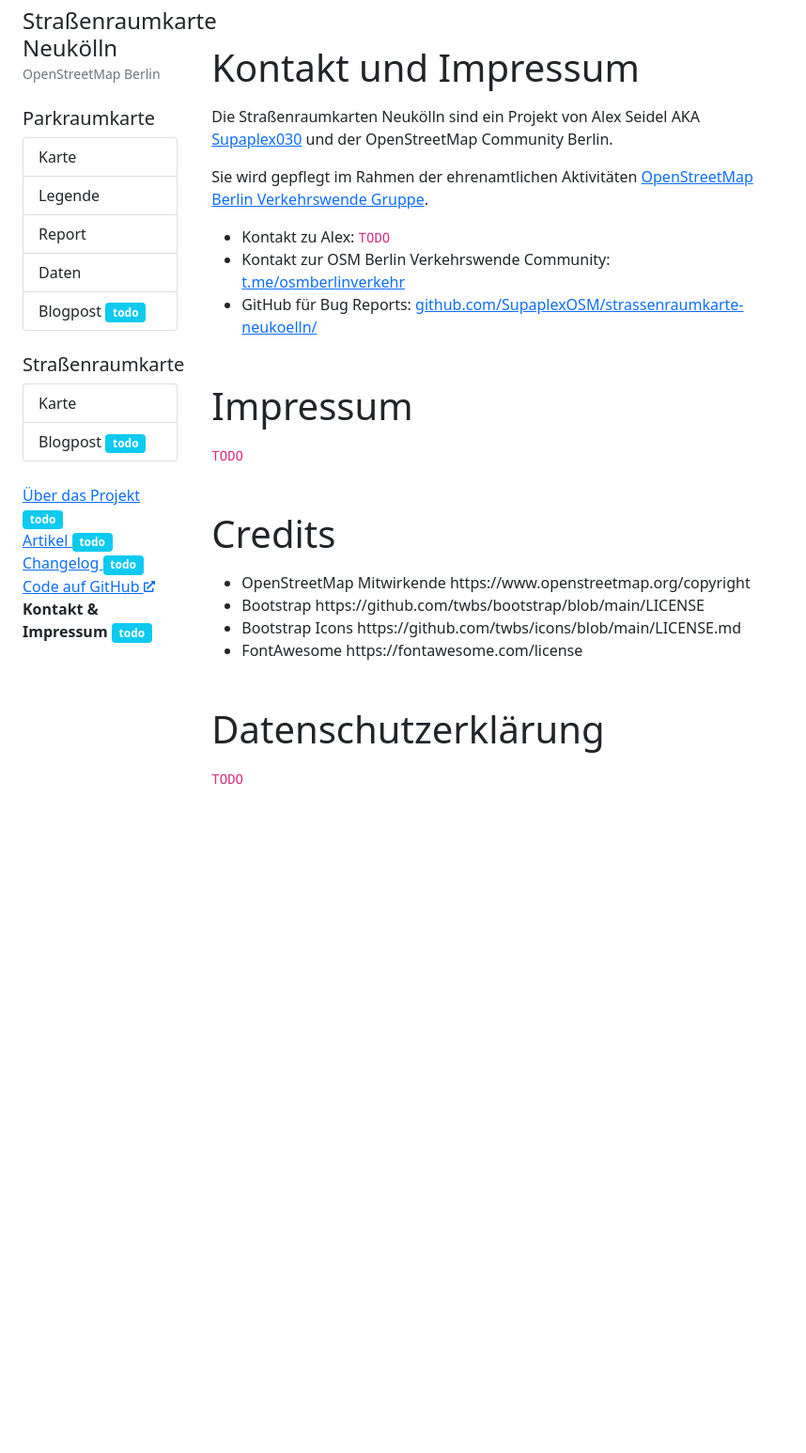
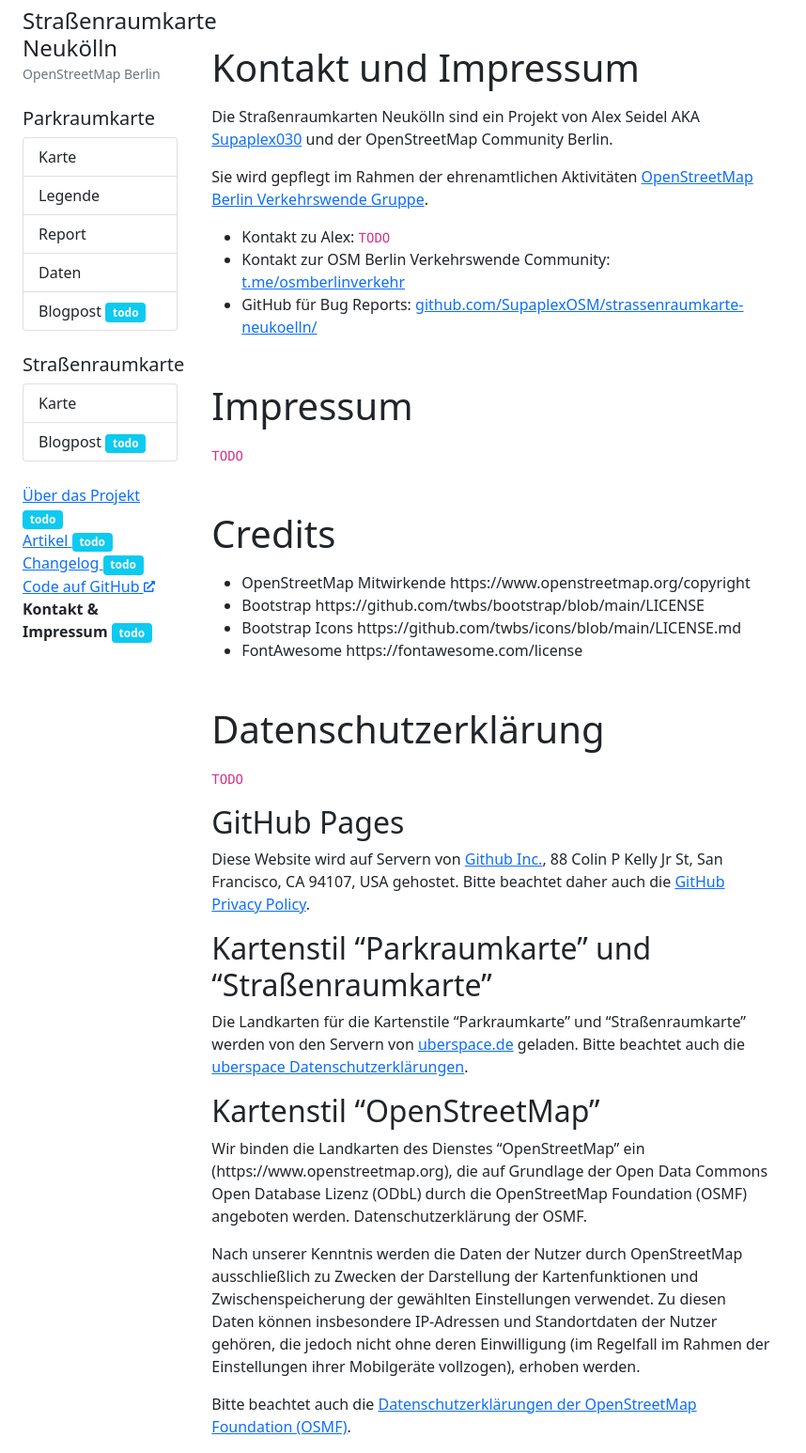
Before and after one commit to osmberlin/strassenraumkarte-neukoelln, a Jekyll site: the page built from contact.md, in a window 1280 px wide. Shown: the whole page at 94% size, without its empty margins (0-858 px from the left). Built offline with Jekyll 4.4.1, drawn with Linux system fonts in a browser that asks for light colours; before the commit the page ends 900 px from its top, so only the background shows below that.

Commit message:
Add some privacy chapters

````diff
--- a/contact.md
+++ b/contact.md
@@ -32,3 +32,19 @@ Sie wird gepflegt im Rahmen der ehrenamtlichen Aktivitäten [OpenStreetMap Berli
 {: class='mb-3 mt-5' }
 
 ```TODO```
+
+## GitHub Pages
+
+Diese Website wird auf Servern von [Github Inc.](https://www.github.com/), 88 Colin P Kelly Jr St, San Francisco, CA 94107, USA gehostet. Bitte beachtet daher auch die [GitHub Privacy Policy](https://help.github.com/articles/github-privacy-statement/).
+
+## Kartenstil "Parkraumkarte" und "Straßenraumkarte"
+
+Die Landkarten für die Kartenstile "Parkraumkarte" und "Straßenraumkarte" werden von den Servern von [uberspace.de](https://uberspace.de/de/about/imprint/) geladen. Bitte beachtet auch die [uberspace Datenschutzerklärungen](https://uberspace.de/de/about/privacy/).
+
+## Kartenstil "OpenStreetMap"
+
+Wir binden die Landkarten des Dienstes “OpenStreetMap” ein (https://www.openstreetmap.org), die auf Grundlage der Open Data Commons Open Database Lizenz (ODbL) durch die OpenStreetMap Foundation (OSMF) angeboten werden. Datenschutzerklärung der OSMF.
+
+Nach unserer Kenntnis werden die Daten der Nutzer durch OpenStreetMap ausschließlich zu Zwecken der Darstellung der Kartenfunktionen und Zwischenspeicherung der gewählten Einstellungen verwendet. Zu diesen Daten können insbesondere IP-Adressen und Standortdaten der Nutzer gehören, die jedoch nicht ohne deren Einwilligung (im Regelfall im Rahmen der Einstellungen ihrer Mobilgeräte vollzogen), erhoben werden.
+
+Bitte beachtet auch die [Datenschutzerklärungen der OpenStreetMap Foundation (OSMF)](https://wiki.osmfoundation.org/wiki/Privacy_Policy).
````
